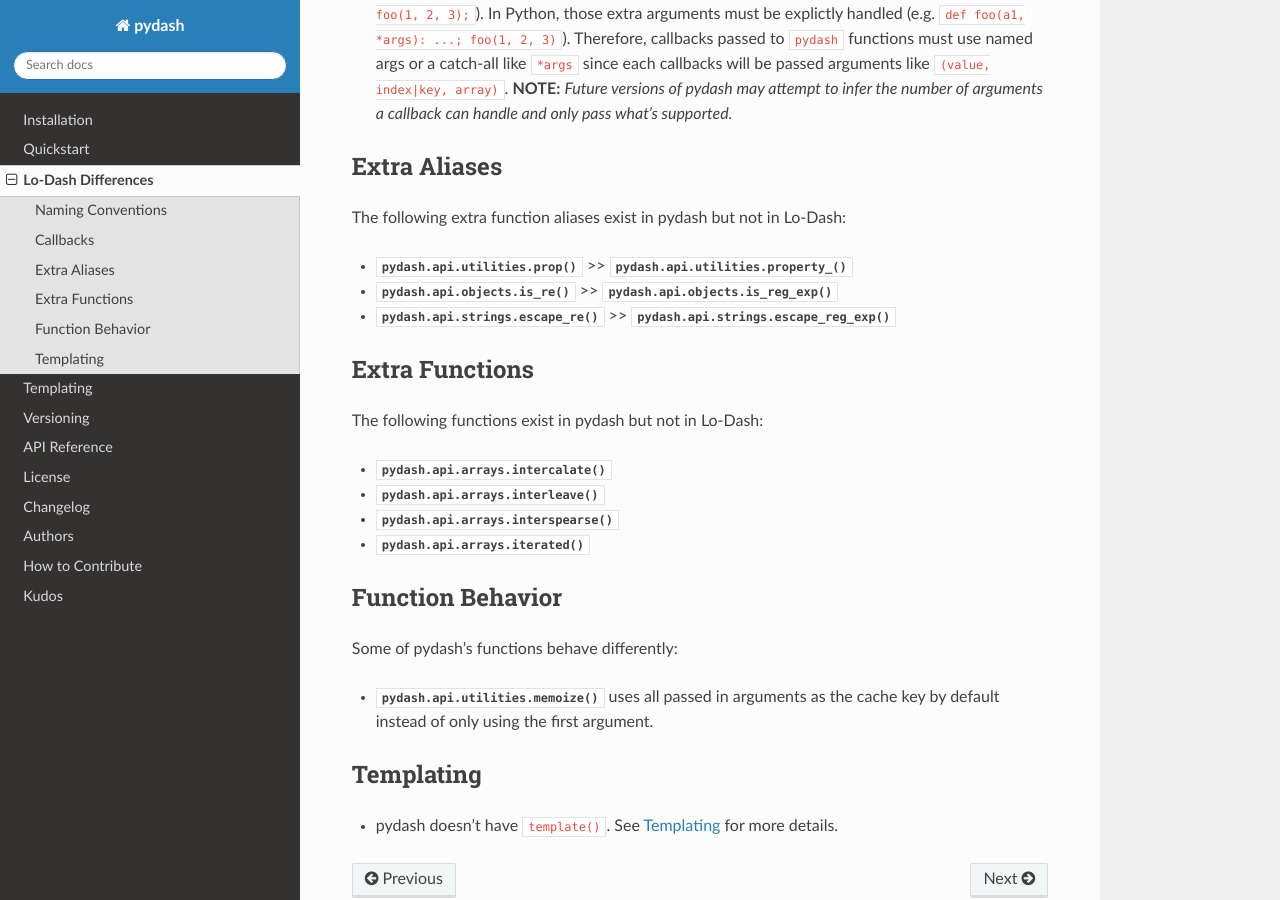
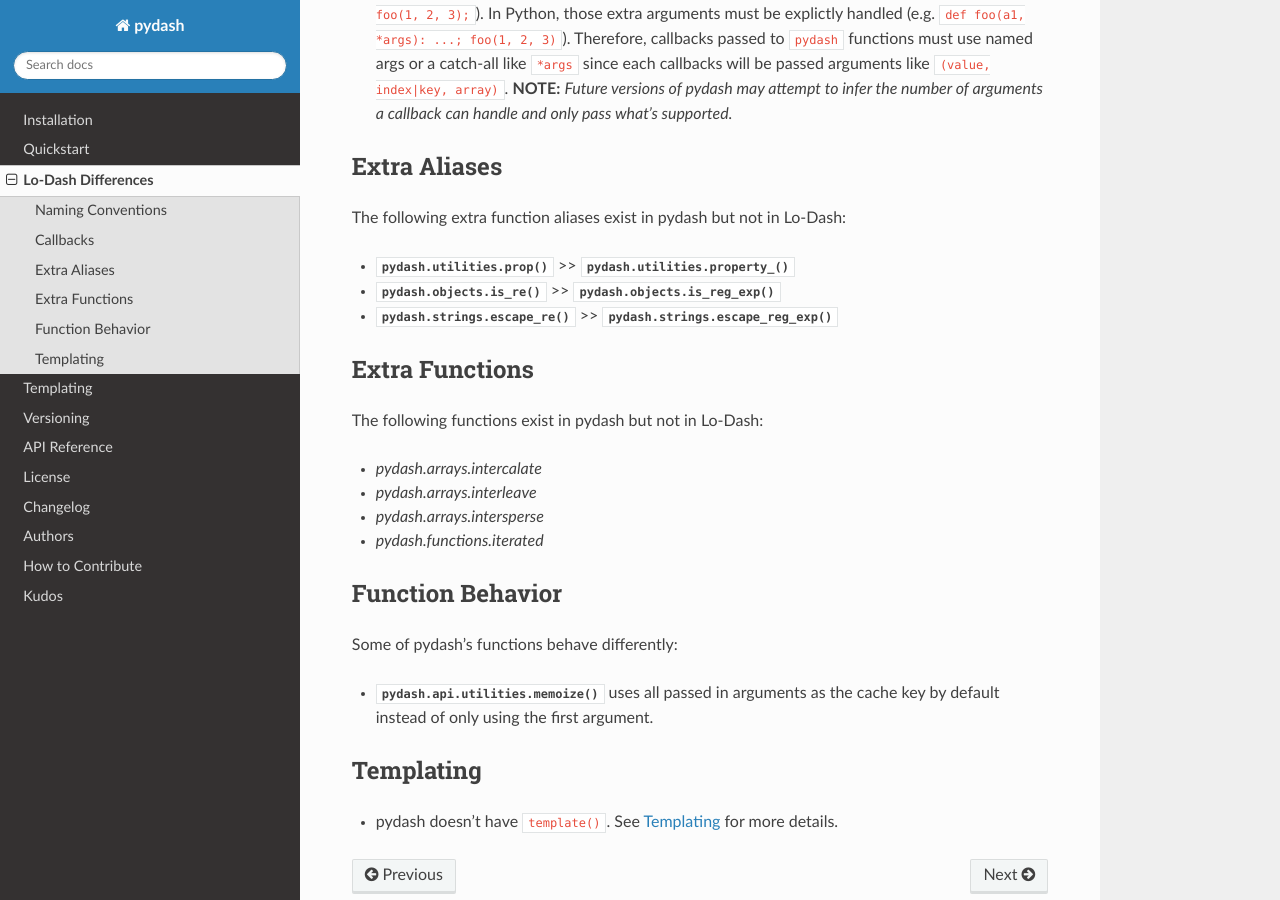
Before and after one commit to dgilland/pydash, a Sphinx documentation site: the page built from docs/differences.rst, in a window 1280 px wide and 900 px high, scrolled down 687 px. Built offline with Sphinx 7.4.7 and the Read the Docs theme 2.0.0, drawn with Linux system fonts in a browser that asks for light colours; the version number could not be read and is left out.

Commit message:
Update function references.

```diff
--- a/docs/differences.rst
+++ b/docs/differences.rst
@@ -26,9 +26,9 @@
 
 The following extra function aliases exist in pydash but not in Lo-Dash:
 
-- :func:`pydash.api.utilities.prop` >> :func:`pydash.api.utilities.property_`
-- :func:`pydash.api.objects.is_re` >> :func:`pydash.api.objects.is_reg_exp`
-- :func:`pydash.api.strings.escape_re` >> :func:`pydash.api.strings.escape_reg_exp`
+- :func:`pydash.utilities.prop` >> :func:`pydash.utilities.property_`
+- :func:`pydash.objects.is_re` >> :func:`pydash.objects.is_reg_exp`
+- :func:`pydash.strings.escape_re` >> :func:`pydash.strings.escape_reg_exp`
 
 
 Extra Functions
@@ -36,10 +36,10 @@
 
 The following functions exist in pydash but not in Lo-Dash:
 
-- :func:`pydash.api.arrays.intercalate`
-- :func:`pydash.api.arrays.interleave`
-- :func:`pydash.api.arrays.interspearse`
-- :func:`pydash.api.arrays.iterated`
+- `pydash.arrays.intercalate`
+- `pydash.arrays.interleave`
+- `pydash.arrays.intersperse`
+- `pydash.functions.iterated`
 
 
 Function Behavior
```
Also changed, not shown: docs/api.rst (+7 -7 lines), 4 other files.
